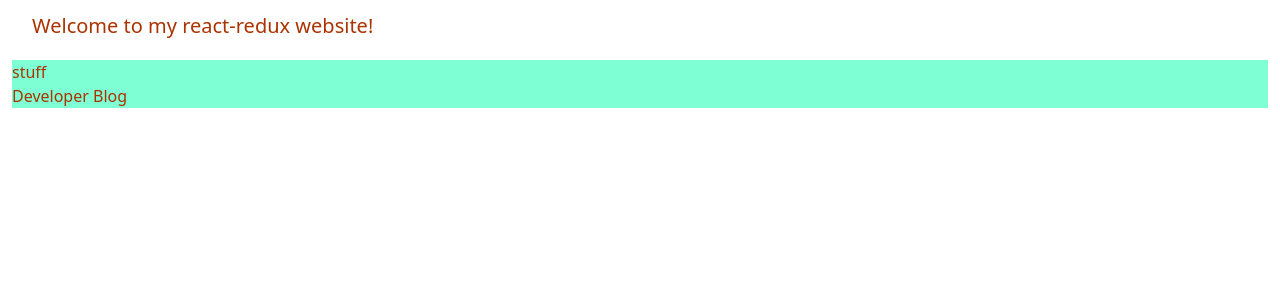
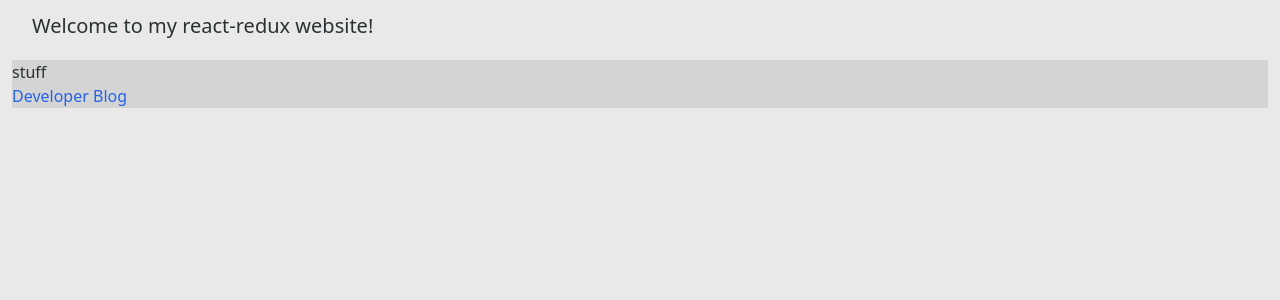
Before and after one commit to marklimm/react-redux-app, a Next.js app: page / in a window 1280 px wide. Shown: the top 300 px of the page. Built offline with nearby package versions, Linux system fonts and the light colour scheme.

Commit message:
applying tailwind CSS styles to the markdown that was converted into html

```diff
--- a/components/DevBlogPost/devBlogPost.tsx
+++ b/components/DevBlogPost/devBlogPost.tsx
@@ -1,5 +1,4 @@
 import React, { FunctionComponent } from 'react'
-import Link from 'next/link'
 
 import DisplayDate from 'components/DisplayDate/DisplayDate'
 import { Post } from 'lib/types/Post'
@@ -13,11 +12,7 @@ export const DevBlogPost: FunctionComponent<DevBlogPostProps> = ({
 }: DevBlogPostProps) => {
   return (
     <div className='searchResultCard'>
-      <h1 className='text-xl'>
-        <Link href={`/devblog/${devBlogPost.id}`}>
-          <a target='_blank'>{devBlogPost.title}</a>
-        </Link>
-      </h1>
+      <h1 className=' text-lg'>{devBlogPost.title}</h1>
 
       <div className='text-sm text-red-600'>
         <DisplayDate dateString={devBlogPost.date} />
--- a/data/devblog/21.05.31-intiial-setup.md
+++ b/data/devblog/21.05.31-intiial-setup.md
@@ -10,3 +10,5 @@ This has been a nice review of my preferences for setting up a brand new nextjs
 deployed to vercel!  And when I did the few tailwind CSS classes that I'm using so far were not purged on the first deploy
 
 Copying over directories related to the /devblog route, I guess it would be nice if this could be part of a shared npm package so I wouldn't have to copy it into each new project ...
+
+Playing around with tailwind CSS colors so that the website goes from looking like "I've brought tailwind into the project" to "still not good but the text is readable"
--- a/pages/_app.scss
+++ b/pages/_app.scss
@@ -1,9 +1,17 @@
 body {
-  color: #aa3300;
+  color: #2a3132;
+  background-color: #e9e9e9;
 
+  a {
+    @apply text-blue-600 hover:text-indigo-700;
+  }
 
-
-
-
+  //  CSS styles for the markdown file content that has been converted into html
+  .markdownContent {
+    p,
+    ul {
+      @apply mt-3;
+    }
+  }
 
 }
--- a/pages/devblog/index.tsx
+++ b/pages/devblog/index.tsx
@@ -1,6 +1,7 @@
 import React, { FunctionComponent } from 'react'
 import { GetStaticProps } from 'next'
 import Head from 'next/head'
+import Link from 'next/link'
 
 import { Post } from 'lib/types/Post'
 import { getSortedMarkdownFiles } from 'lib/markdownParser'
@@ -28,6 +29,10 @@ const DevBlog: FunctionComponent<DevBlogProps> = ({
         <div className='col-span-2'>
           <h1>Developer Blog</h1>
 
+          <Link href='/'>
+            <a>Home</a>
+          </Link>
+
           {devBlogPosts.length > 0 &&
             devBlogPosts.map((post) => (
               <div key={post.id} className='mb-8'>
--- a/pages/index.module.scss
+++ b/pages/index.module.scss
@@ -1,5 +1,5 @@
 
 
 .thisDiv {
-  background-color: aquamarine;
+  background-color: #d4d4d4;
 }
```
